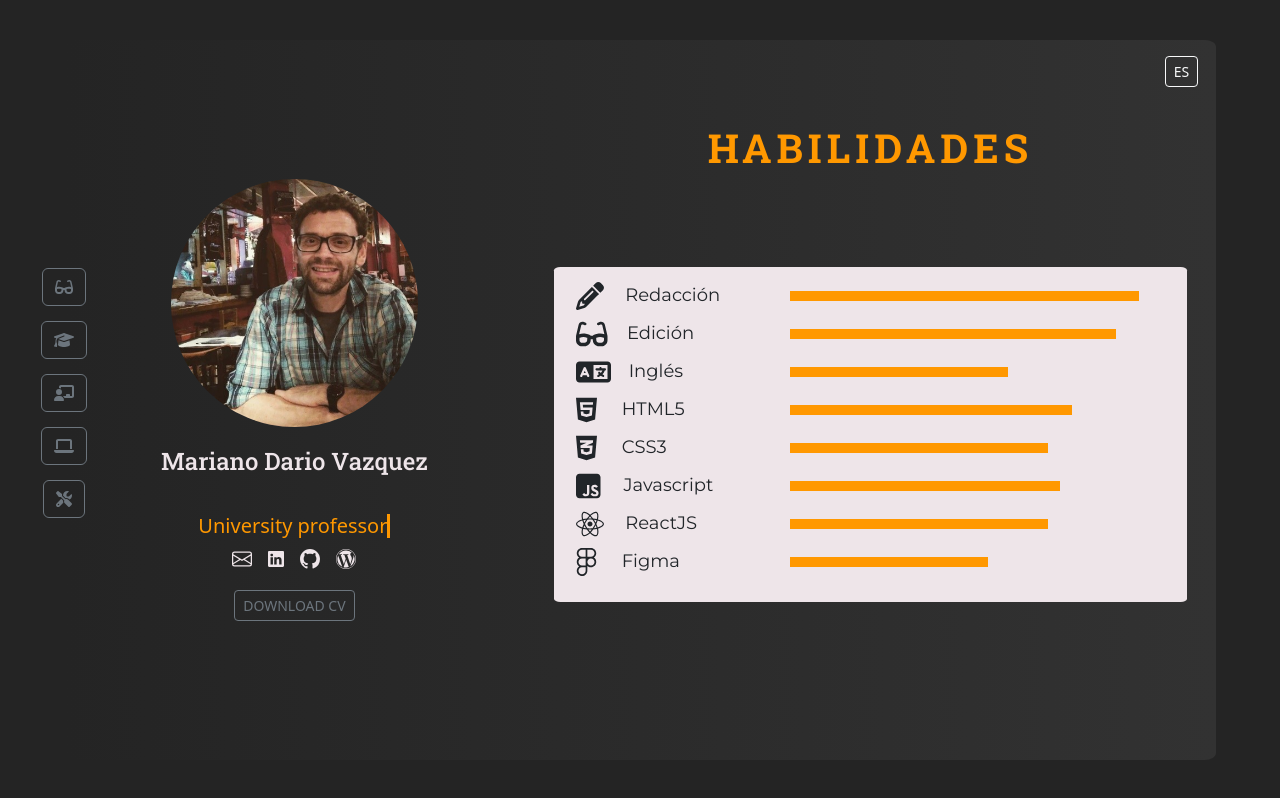
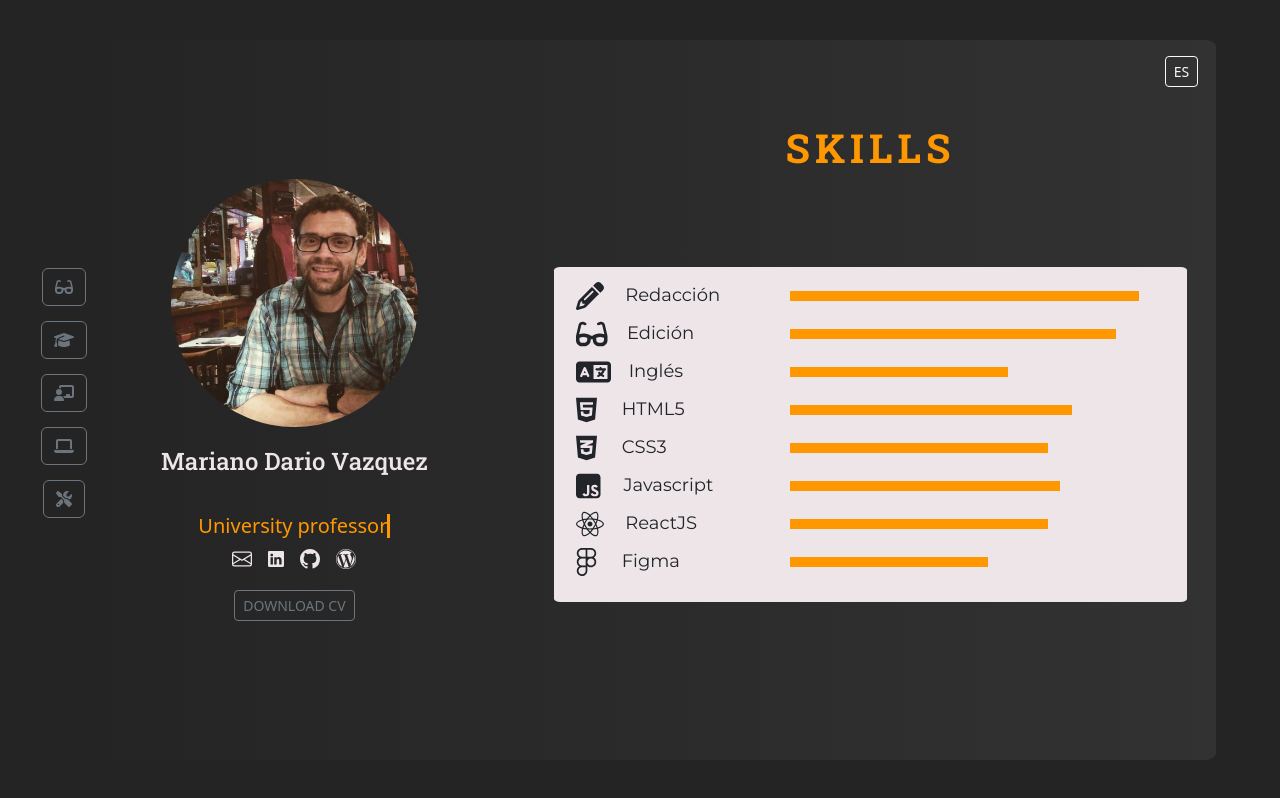
Before and after one commit to mareanovazquez/CurriculumVitae, a React (Vite) app: page /habilidades in a window 1280 px wide. Both pictures are taken after a click on the button "EN". Built offline with nearby package versions, Linux system fonts and the light colour scheme.

Commit message:
add skills to transtale

```diff
--- a/src/Components/Habilidades/Habilidades.jsx
+++ b/src/Components/Habilidades/Habilidades.jsx
@@ -18,15 +18,21 @@ import { LoadingBarLanguage } from "../Loading/LoadingBarLanguage";
 import { LoadingBarFigma } from "../Loading/LoadingBarFigma";
 
 
-export const Habilidades = () => {
+export const Habilidades = ({language}) => {
 
     return (
         <>
 
             <div className="contenedorHabilidades">
+                {language === 'es'?
                 <div className="encabezadoHabilidades">
                     HABILIDADES
                 </div>
+                :
+                <div className="encabezadoHabilidades">
+                SKILLS
+            </div>
+    }
                 <div className="contenidoSkills">
                     <div className="skills">
                         <div>
```
